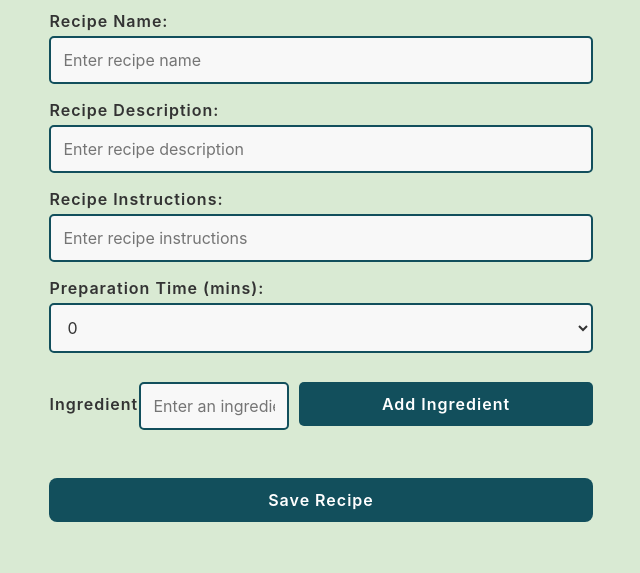
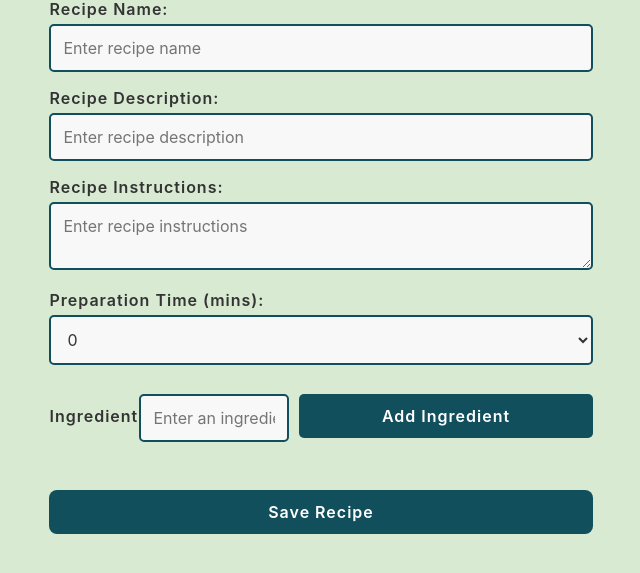
Before and after one commit to UoP-PrepPal/PrepPal, a website: page client/recipe.html in a window 1280 px wide. Shown: the part 183-756 px from the top of the page, without its empty margins (319-959 px from the left). Drawn offline with Linux system fonts and the light colour scheme.

Commit message:
LIVE DEMO COMMIT

```diff
--- a/client/introduction.css
+++ b/client/introduction.css
@@ -239,7 +239,7 @@ label {
     text-align: left;
 }
 
-input[type="text"], select {
+input[type="text"], select, textarea {
     width: 100%;
     padding: 12px;
     margin-top: 5px;
--- a/client/recipe.html
+++ b/client/recipe.html
@@ -20,7 +20,7 @@
         <input type="text" id="recipe-description" placeholder="Enter recipe description">
 
         <label for="recipe-instructions">Recipe Instructions:</label>
-        <input type="text" id="recipe-instructions" placeholder="Enter recipe instructions">
+        <textarea type="text" id="recipe-instructions" placeholder="Enter recipe instructions"></textarea>
 
         <label for="prep-time">Preparation Time (mins):</label>
         <select id="prep-time">
```
Also changed, not shown: 1 other file.
